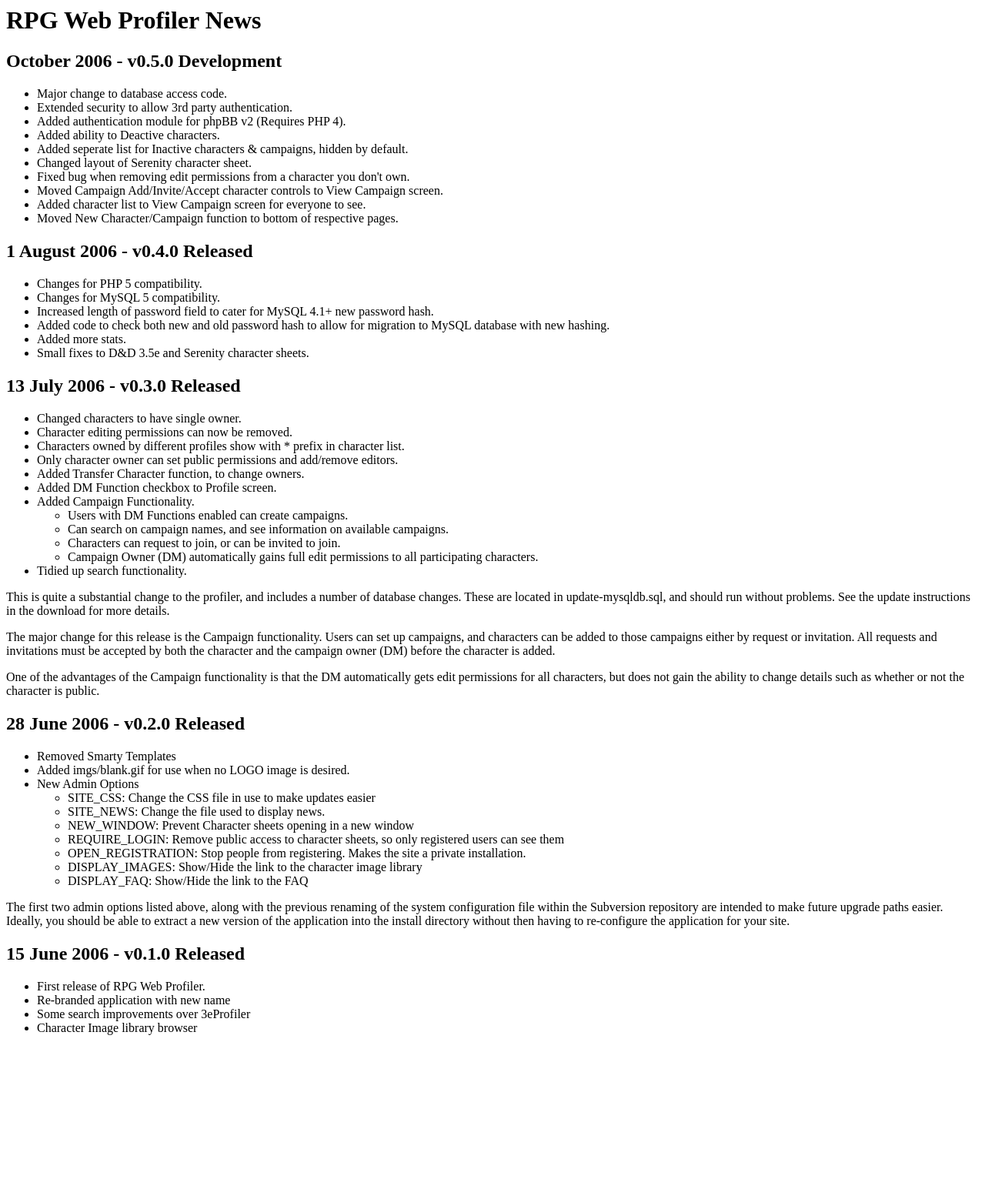
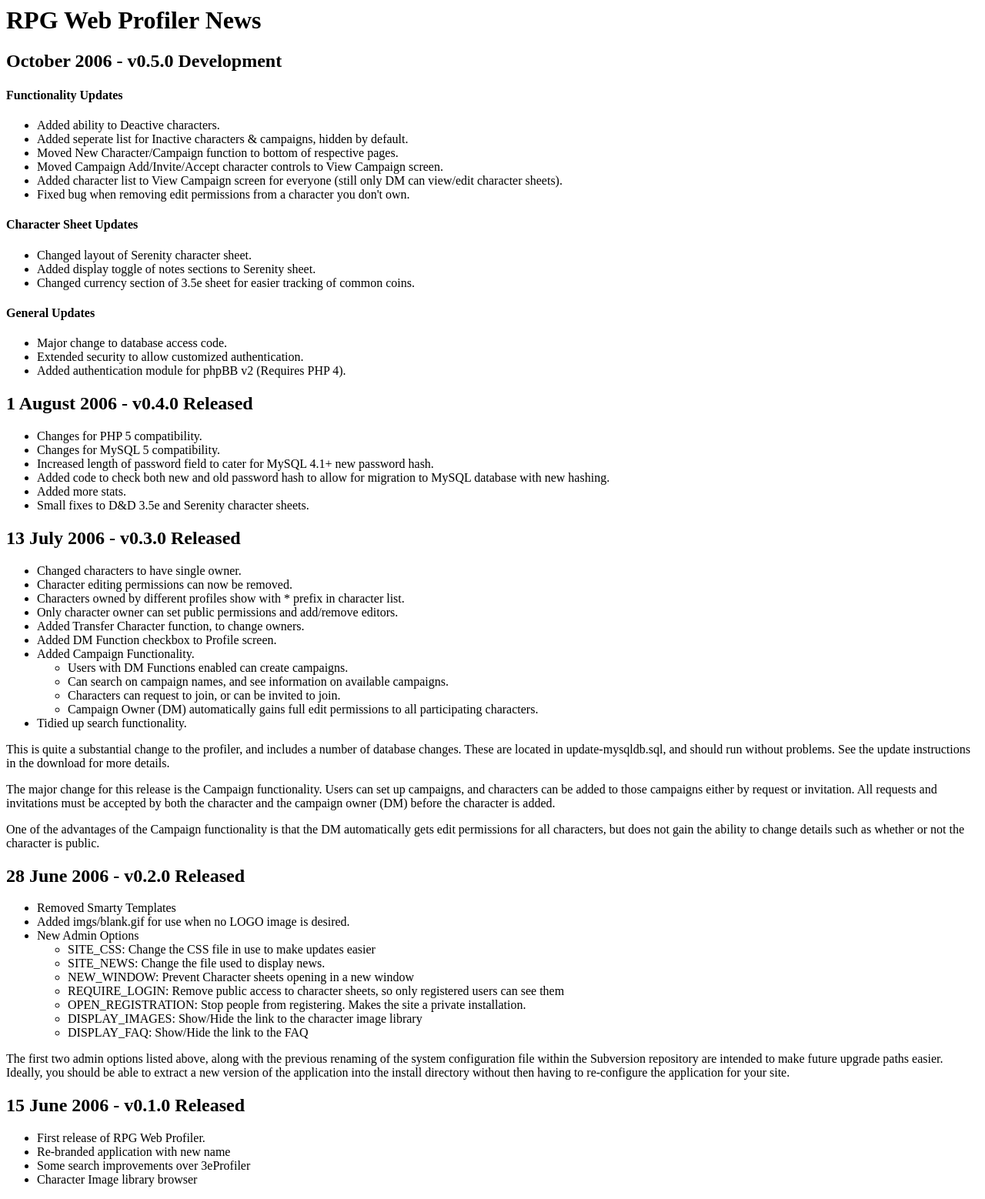
Before and after one commit to ediosyncratic/rpg-profile, a PHP site: page /news.php in a window 1280 px wide. Shown: the whole page at 77% size. Before the commit the page ends 1345 px from the top, so only its background shows below. Run offline with PHP 8.4, Linux system fonts and the light colour scheme.

Commit message:
Updated news and added news page to Welcome Back page
git-svn-id: http://svn.code.sf.net/p/rpgwebprofiler/code/trunk@113 add21d40-e714-0410-9765-923e0770f407

```diff
--- a/root_profiler/templates/news.php
+++ b/root_profiler/templates/news.php
@@ -11,17 +11,28 @@
 
 <h2>October 2006 - v0.5.0 Development</h2>
 
+<h4>Functionality Updates</h4>
+<ul>
+<li>Added ability to Deactive characters.</li>
+<li>Added seperate list for Inactive characters &amp; campaigns, hidden by default.</li>
+<li>Moved New Character/Campaign function to bottom of respective pages.</li>
+<li>Moved Campaign Add/Invite/Accept character controls to View Campaign screen.</li>
+<li>Added character list to View Campaign screen for everyone (still only DM can view/edit character sheets).</li>
+<li>Fixed bug when removing edit permissions from a character you don't own.</li>
+</ul>
+
+<h4>Character Sheet Updates</h4>
+<ul>
+<li>Changed layout of Serenity character sheet.</li>
+<li>Added display toggle of notes sections to Serenity sheet.</li>
+<li>Changed currency section of 3.5e sheet for easier tracking of common coins.</li>
+</ul>
+
+<h4>General Updates</h4>
 <ul>
 <li>Major change to database access code.</li>
-<li>Extended security to allow 3rd party authentication.</li>
+<li>Extended security to allow customized authentication.</li>
 <li>Added authentication module for phpBB v2 (Requires PHP 4).</li>
-<li>Added ability to Deactive characters.</li>
-<li>Added seperate list for Inactive characters &amp; campaigns, hidden by default.</li>
-<li>Changed layout of Serenity character sheet.</li>
-<li>Fixed bug when removing edit permissions from a character you don't own.</li>
-<li>Moved Campaign Add/Invite/Accept character controls to View Campaign screen.</li>
-<li>Added character list to View Campaign screen for everyone to see.</li>
-<li>Moved New Character/Campaign function to bottom of respective pages.</li>
 </ul>
 
 <h2>1 August 2006 - v0.4.0 Released</h2>
```
Also changed, not shown: root_profiler/templates/login_forward.php (+10 -1 lines).
